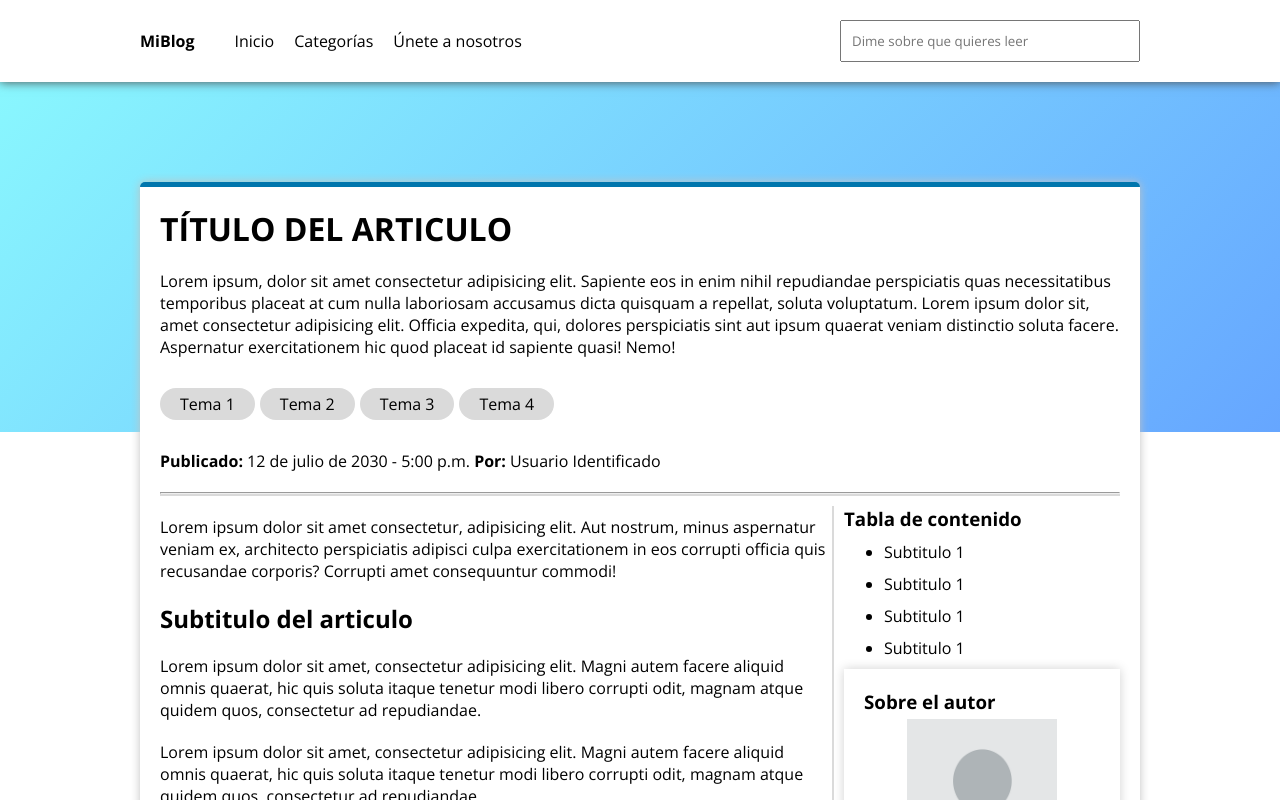
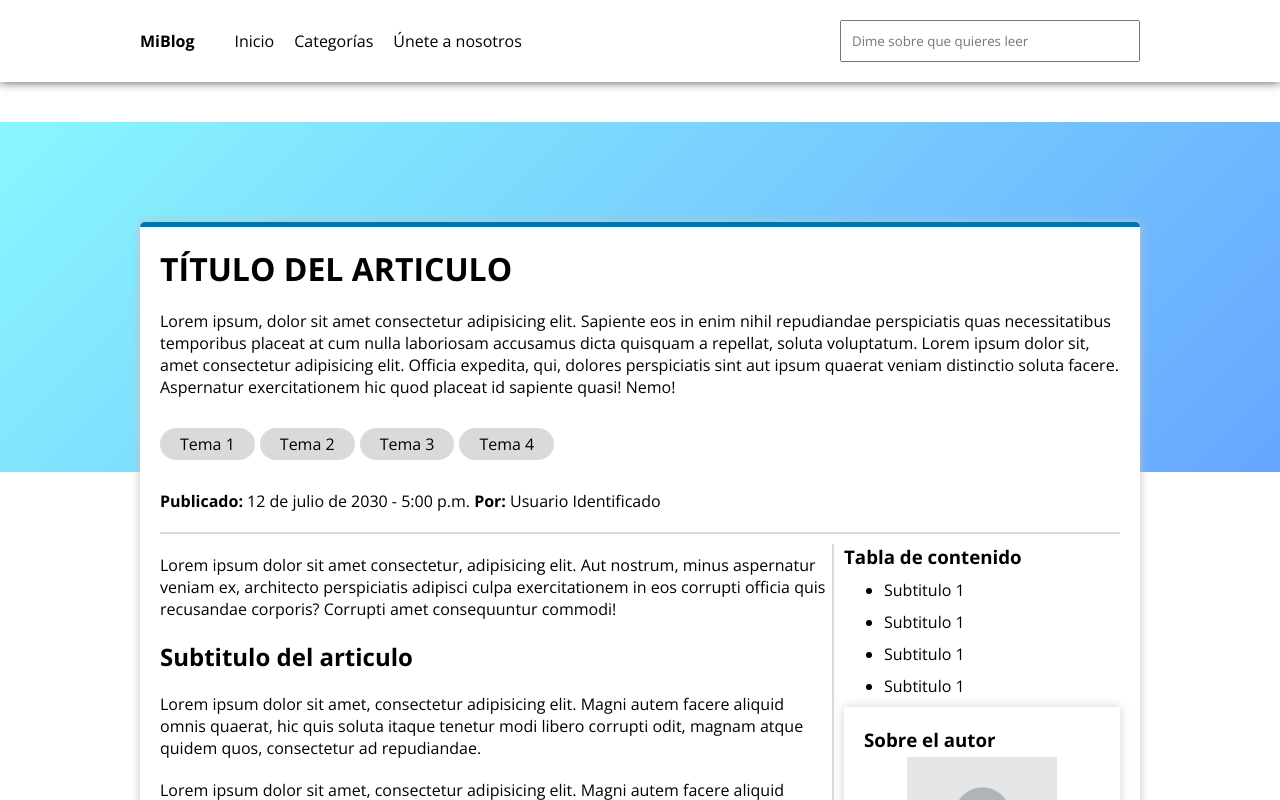
Before and after one commit to LisoProgrammer/blog_front, an Angular app: page / in a window 1280 px wide. Shown: the top 800 px of the page. Built offline with nearby package versions, Linux system fonts and the light colour scheme.

Commit message:
Se agrega el elemento debido a una falla en la renderizacion en relacion al Banner

```diff
--- a/src/app/articulo/articulo.component.html
+++ b/src/app/articulo/articulo.component.html
@@ -1,4 +1,5 @@
 <app-navbar-blog></app-navbar-blog>
+<div style="position: relative;height: 40px;"></div>
 <div class="banner"></div>
 <div class="container article">
     <div>
@@ -16,7 +17,6 @@
         </ul>
         <p><b>Publicado: </b> <span>12 de julio de 2030 - 5:00 p.m.</span><b> Por: </b><span>Usuario Identificado</span>
         </p>
-        <hr>
     </div>
     <div class="flex" style="align-items: flex-start;">
         <main>
```
